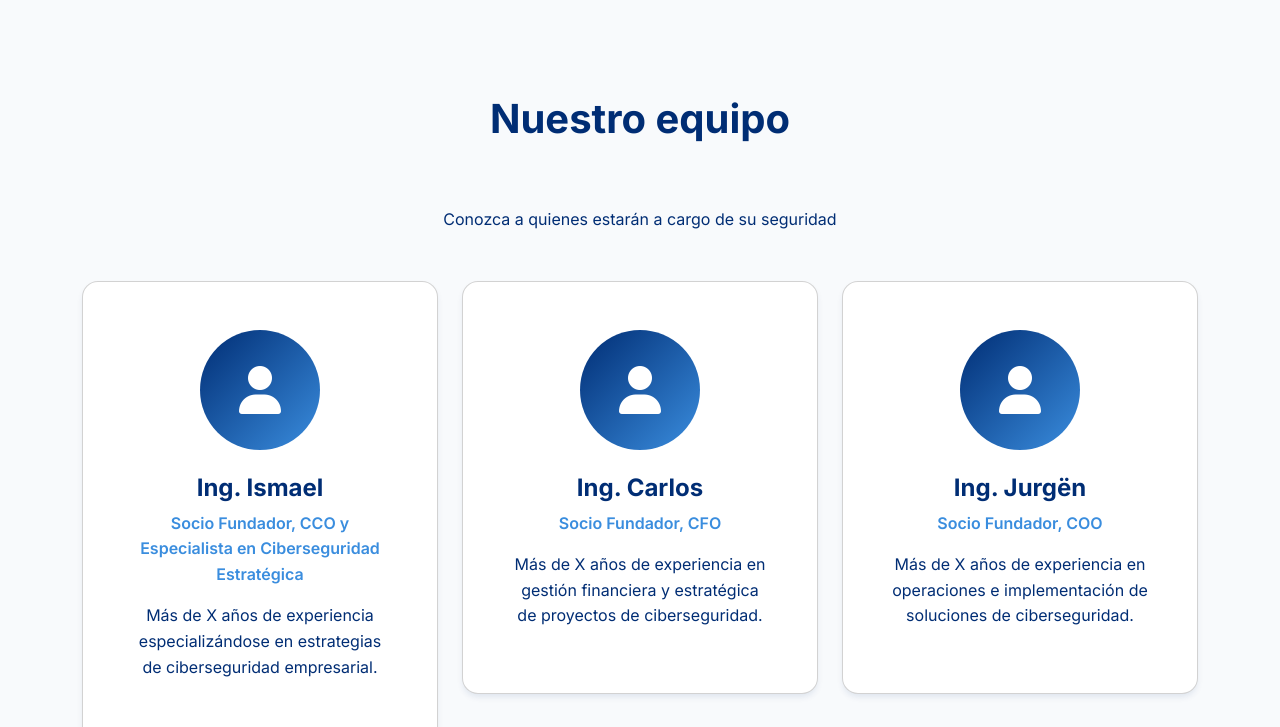
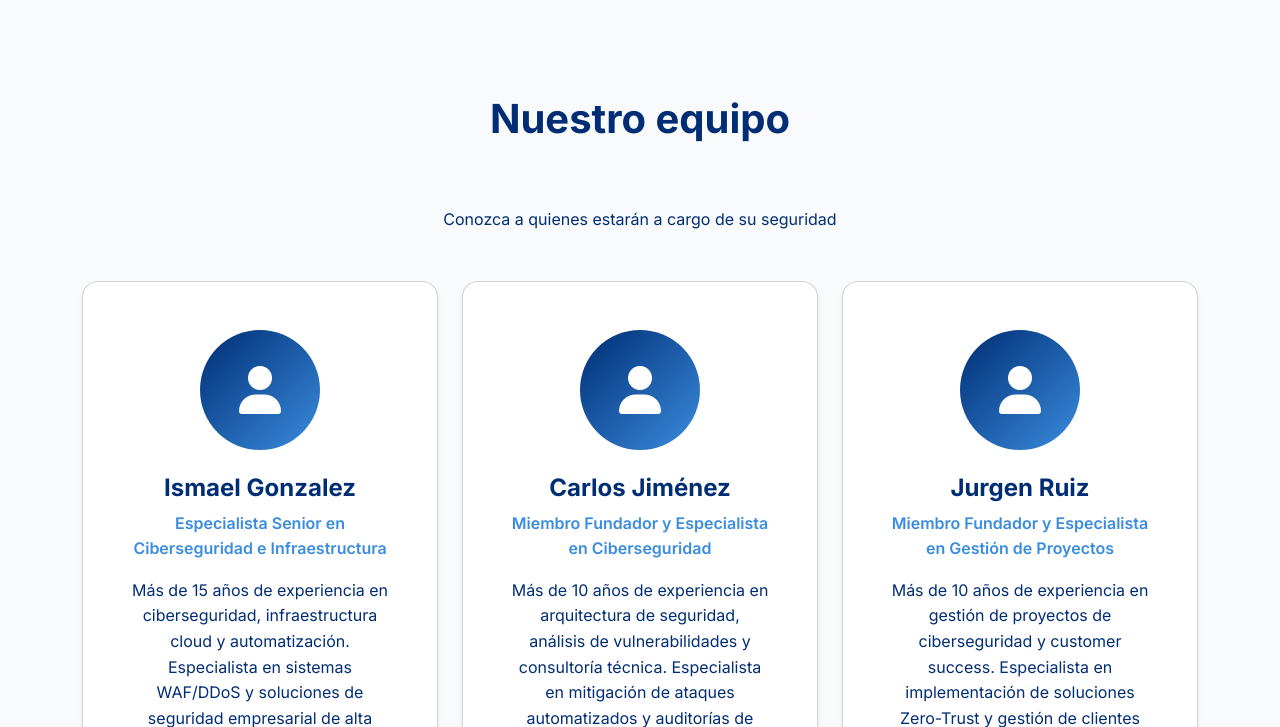
Before and after one commit to Security-Consulting-Group/scg_presales, a Django app: page / in a window 1280 px wide. Shown: the part 5773-6500 px from the top of the page. Run offline with Django 5.2, Linux system fonts and the light colour scheme; data that the repository does not hold is empty; some libraries are stand-ins or nearby versions.

Commit message:
UPDATED Member cards in landing

```diff
--- a/templates/landing/index.html
+++ b/templates/landing/index.html
@@ -397,9 +397,9 @@
                     <div class="card team-card">
                         <div class="card-body text-center">
                             <div class="team-avatar"><i class="fas fa-user"></i></div>
-                            <h4>Ing. Ismael</h4>
-                            <p class="text-primary">Socio Fundador, CCO y Especialista en Ciberseguridad Estratégica</p>
-                            <p>Más de X años de experiencia especializándose en estrategias de ciberseguridad empresarial.</p>
+                            <h4>Ismael Gonzalez</h4>
+                            <p class="text-primary">Especialista Senior en Ciberseguridad e Infraestructura</p>
+                            <p>Más de 15 años de experiencia en ciberseguridad, infraestructura cloud y automatización. Especialista en sistemas WAF/DDoS y soluciones de seguridad empresarial de alta disponibilidad.</p>
                         </div>
                     </div>
                 </div>
@@ -407,9 +407,9 @@
                     <div class="card team-card">
                         <div class="card-body text-center">
                             <div class="team-avatar"><i class="fas fa-user"></i></div>
-                            <h4>Ing. Carlos</h4>
-                            <p class="text-primary">Socio Fundador, CFO</p>
-                            <p>Más de X años de experiencia en gestión financiera y estratégica de proyectos de ciberseguridad.</p>
+                            <h4>Carlos Jiménez</h4>
+                            <p class="text-primary">Miembro Fundador y Especialista en Ciberseguridad</p>
+                            <p>Más de 10 años de experiencia en arquitectura de seguridad, análisis de vulnerabilidades y consultoría técnica. Especialista en mitigación de ataques automatizados y auditorías de seguridad.</p>
                         </div>
                     </div>
                 </div>
@@ -417,9 +417,9 @@
                     <div class="card team-card">
                         <div class="card-body text-center">
                             <div class="team-avatar"><i class="fas fa-user"></i></div>
-                            <h4>Ing. Jurgën</h4>
-                            <p class="text-primary">Socio Fundador, COO</p>
-                            <p>Más de X años de experiencia en operaciones e implementación de soluciones de ciberseguridad.</p>
+                            <h4>Jurgen Ruiz</h4>
+                            <p class="text-primary">Miembro Fundador y Especialista en Gestión de Proyectos</p>
+                            <p>Más de 10 años de experiencia en gestión de proyectos de ciberseguridad y customer success. Especialista en implementación de soluciones Zero-Trust y gestión de clientes Fortune 500.</p>
                         </div>
                     </div>
                 </div>
```
